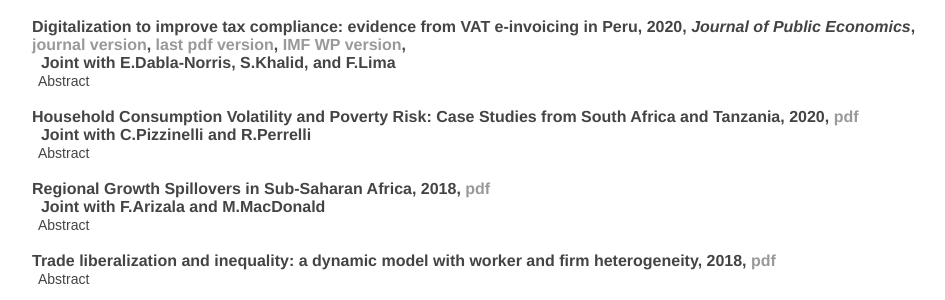
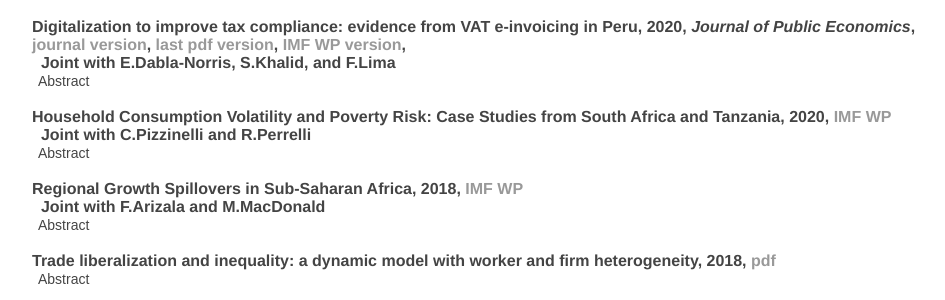
Before and after one commit to matthieubellon/matthieubellon.github.io, a Jekyll site: the page built from research/index.html, in a window 1280 px wide. Shown: the part 406-706 px from the top of the page, without its empty margins (160-1105 px from the left). Built offline with Jekyll 4.4.1, drawn with Linux system fonts in a browser that asks for light colours.

Commit message:
Update index.html

```diff
--- a/research/index.html
+++ b/research/index.html
@@ -52,7 +52,7 @@ This paper examines the impact of switching from paper to e-invoicing on firm ta
 <br>
 
 <br><strong>Household Consumption Volatility and Poverty Risk: Case Studies from South Africa and Tanzania,</strong> 2020, <strong>
-<a href="https://www.imf.org/~/media/Files/Publications/WP/2020/English/wpiea2020051-print-pdf.ashx">pdf</a></strong>
+<a href="https://www.imf.org/~/media/Files/Publications/WP/2020/English/wpiea2020051-print-pdf.ashx">IMF WP</a></strong>
 <br>&nbsp; Joint with C.Pizzinelli and R.Perrelli <br>
 <button type="button" class="collapsible">Abstract</button>
 <div class="content">
@@ -61,7 +61,7 @@ Economic volatility remains a fact of life in Sub Saharan Africa (SSA). Househol
 <br>
 
 <br><strong>Regional Growth Spillovers in Sub-Saharan Africa,</strong> 2018, <strong>
-<a href="https://www.imf.org/~/media/Files/Publications/WP/2019/WPIEA2019160.ashx">pdf</a></strong>
+<a href="https://www.imf.org/~/media/Files/Publications/WP/2019/WPIEA2019160.ashx">IMF WP</a></strong>
 <br>&nbsp; Joint with F.Arizala and M.MacDonald <br>
 <button type="button" class="collapsible">Abstract</button>
 <div class="content">
```
